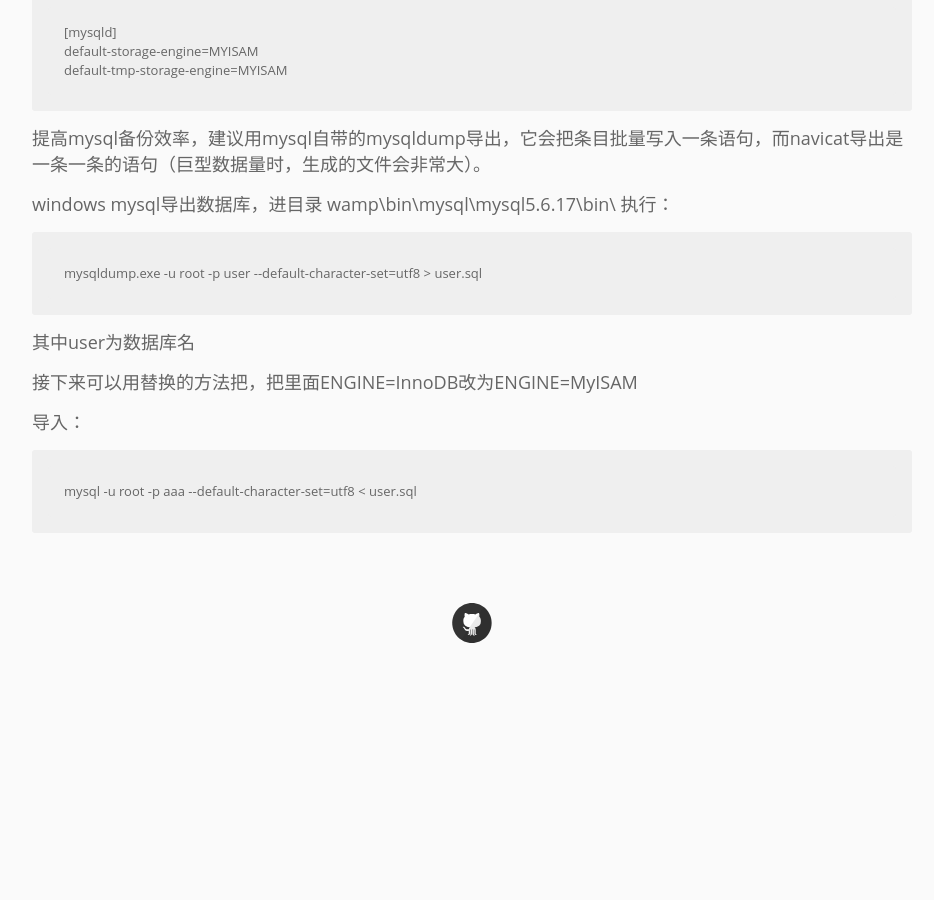
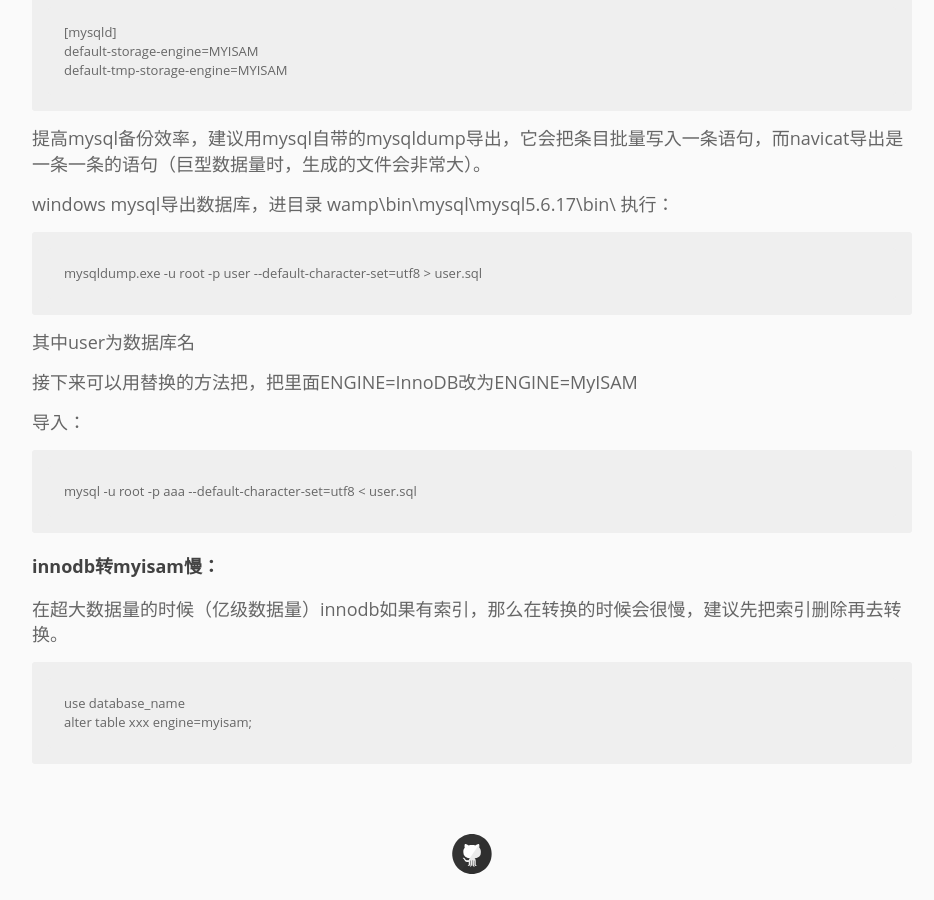
Before and after one commit to pingmalu/pingmalu.github.io, a Jekyll site: the page built from _posts/2015-12-07-MySQL日常笔记.md, in a window 1280 px wide and 900 px high, scrolled down 700 px. Shown: the whole window, without its empty margins (168-1102 px from the left). Built offline with Jekyll 4.4.1, drawn with Linux system fonts in a browser that asks for light colours; Markdown is read by kramdown in place of the engine named in the settings; before the commit the page ends 1369 px from its top, so only the background shows below that.

Commit message:
Update 2015-12-07-MySQL日常笔记.md

```diff
--- a/_posts/2015-12-07-MySQL日常笔记.md
+++ b/_posts/2015-12-07-MySQL日常笔记.md
@@ -32,3 +32,11 @@ windows mysql导出数据库，进目录 wamp\bin\mysql\mysql5.6.17\bin\ 执行
 导入：
 
 	mysql -u root -p aaa --default-character-set=utf8 < user.sql
+
+
+### innodb转myisam慢： ###
+
+在超大数据量的时候（亿级数据量）innodb如果有索引，那么在转换的时候会很慢，建议先把索引删除再去转换。
+
+    use database_name
+    alter table xxx engine=myisam;
```
